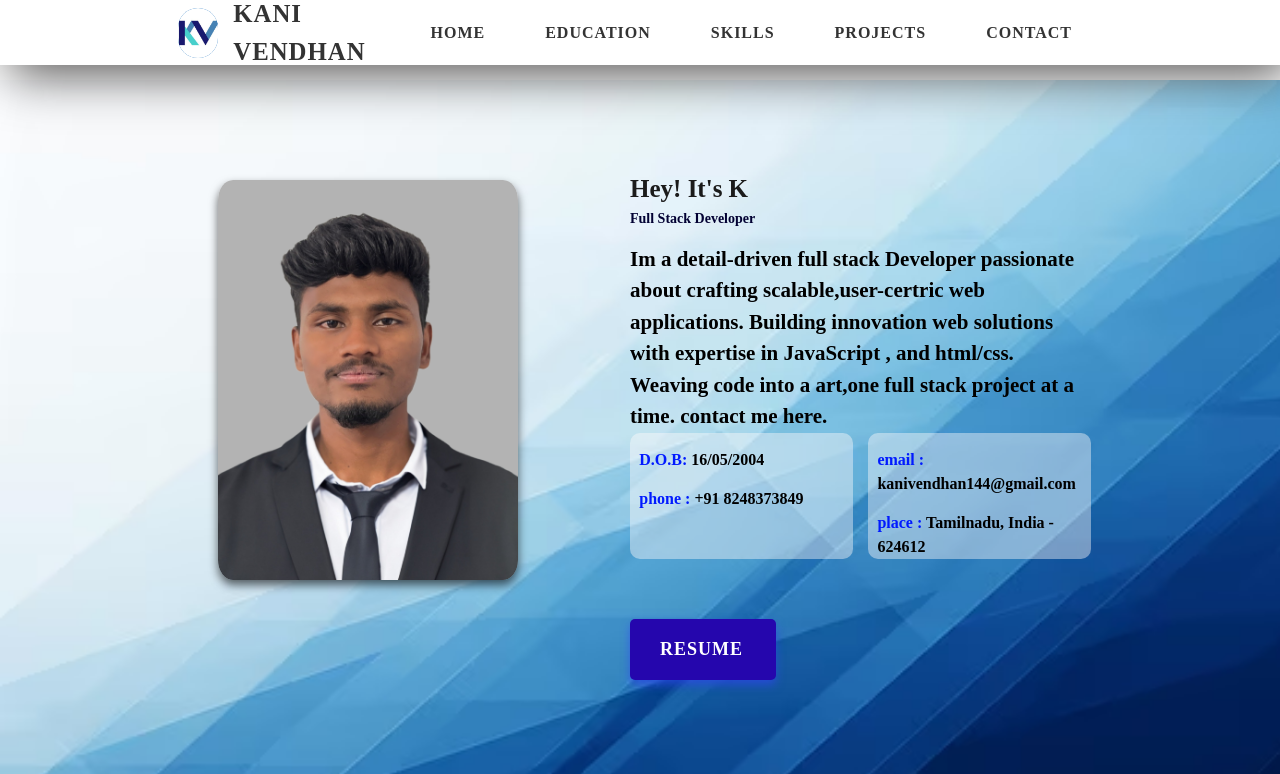
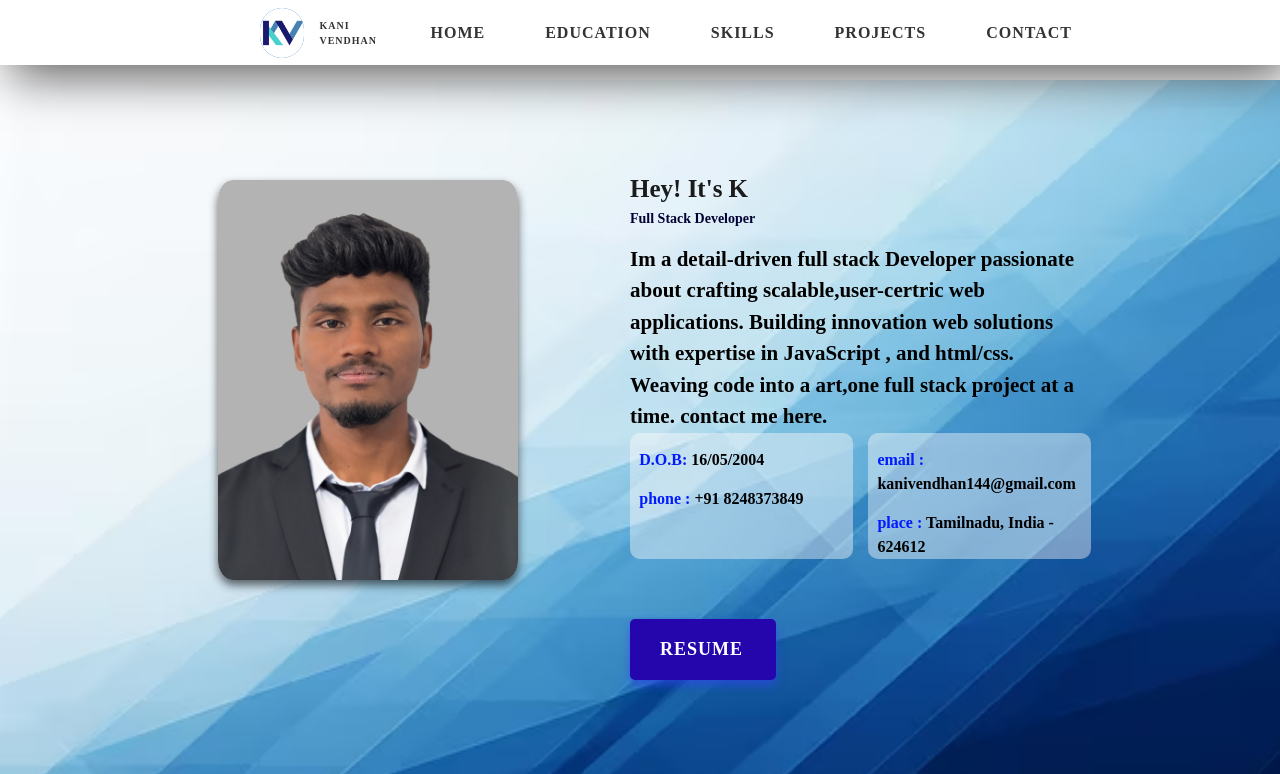
Before and after one commit to kanivendhan/personal-portfolio, a website: page index.html in a window 1280 px wide. Shown: the top 774 px of the page. Drawn offline with Linux system fonts and the light colour scheme; some icons are missing; files whose address does not match are found by name; a web font is replaced by a local one.

Commit message:
Update style.css

```diff
--- a/style.css
+++ b/style.css
@@ -504,10 +504,13 @@ textarea {
   backdrop-filter: blur(5px);
   box-shadow: 10px 10px 50px rgb(85, 84, 84);
  }
+ .header__content{
+          margin-left: 8%;
+ }
   .header__content {
     display: flex;
     align-items: center;
-    justify-content: space-evenly;
+    justify-content: space-between;
     padding: 1rem 5rem; }
     @media only screen and (max-width: 56.25em) {
       .header__content {
@@ -539,7 +542,7 @@ textarea {
     object-position: center;
     display: block; }
   .header__logo-sub {
-    font-size: 2.48rem;
+    font-size: 2.rem;
     text-transform: uppercase;
     font-weight: 700;
     letter-spacing: 1px; }
```
